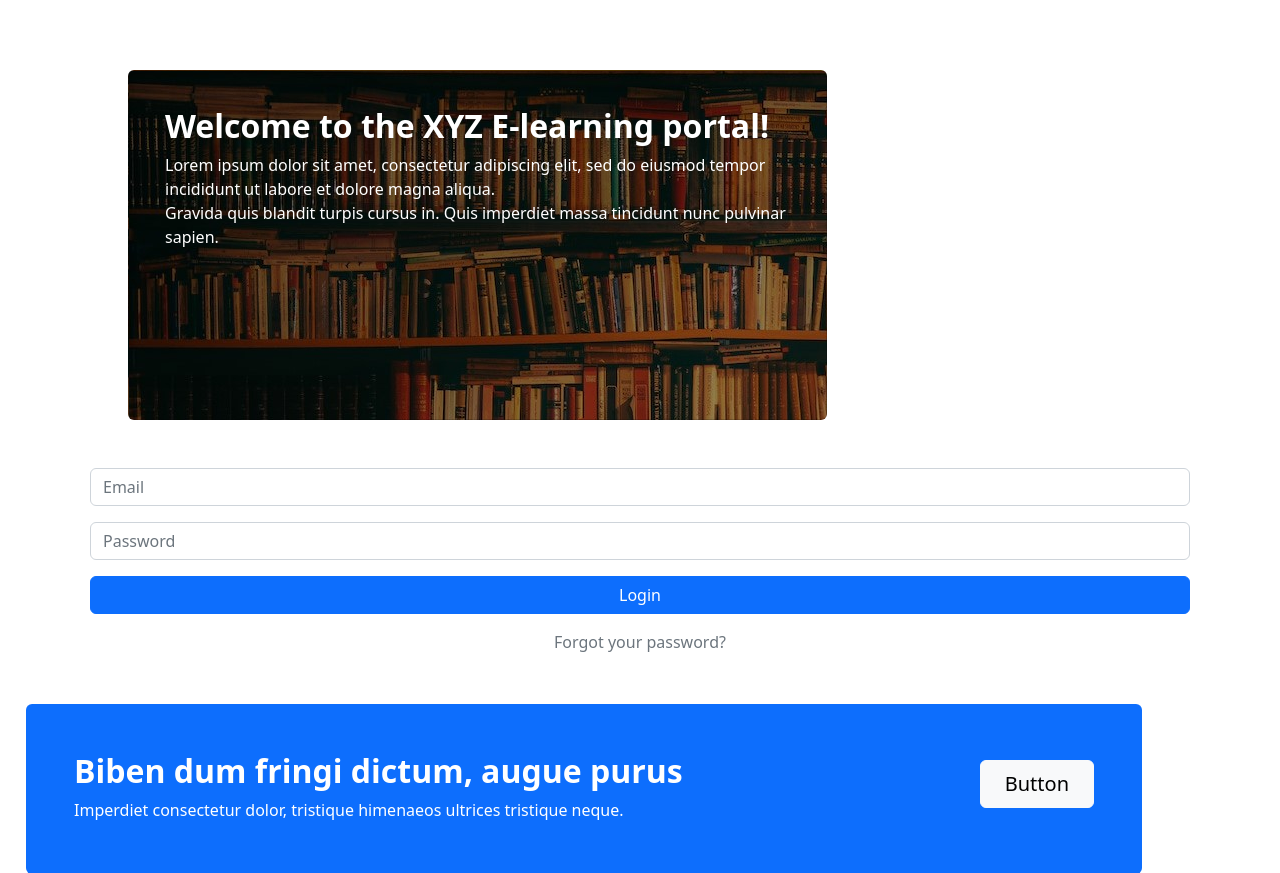
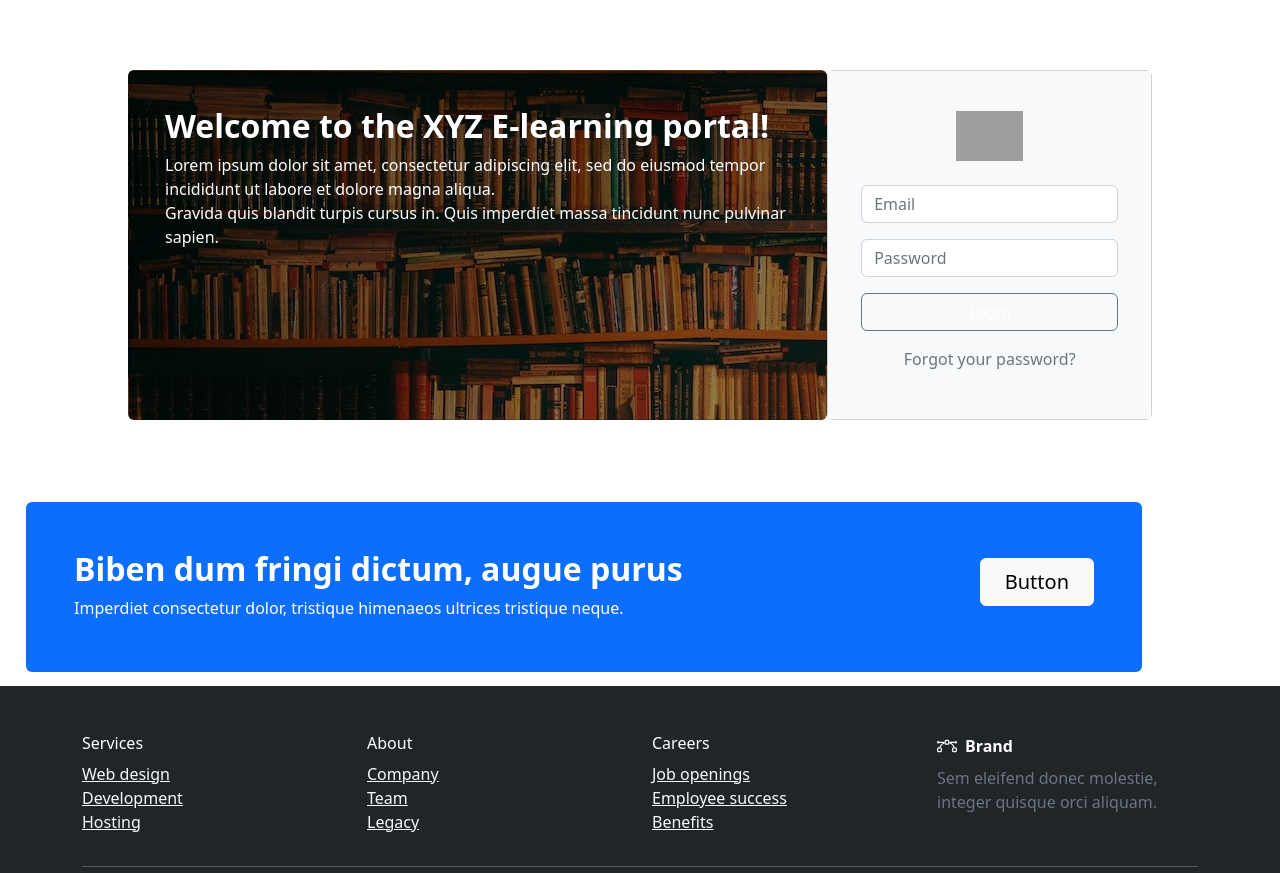
Before and after one commit to ivan-akos/e-learning-AFP2-23, a Django app: page / in a window 1280 px wide. Shown: the part 72-945 px from the top of the page. Run offline with Django 4.2, Linux system fonts and the light colour scheme; some libraries are stand-ins or nearby versions; grey boxes are pictures that could not be loaded.

Commit message:
home: login form

```diff
--- a/src/django/elearning_app/templates/home.html
+++ b/src/django/elearning_app/templates/home.html
@@ -18,10 +18,17 @@
                 </div>
             </div>
         </div>
+        <div class="col-md-4" style="padding: 0px">
+            <div class="card mb-5" style="height: 350px;
+                                          margin: 50px 50px 50px 0px;">
+                <div class="card-body d-flex flex-column align-items-center bg-light">
+                    <div class="bs-icon-xl bs-icon-circle bs-icon-primary bs-icon my-4">
+                        <img src="../static/img/open-book-svgrepo-com.svg" style="height: 50px"/>
+                    </div>
                     <form class="text-center" method="post">
                         <div class="mb-3"><input class="form-control" type="email" name="email" placeholder="Email"></div>
                         <div class="mb-3"><input class="form-control" type="password" name="password" placeholder="Password"></div>
-                        <div class="mb-3"><button class="btn btn-primary d-block w-100" type="submit">Login</button></div>
+                        <div class="mb-3"><button class="btn btn-secondary d-block w-100" style="background-color: var(--custom-secondary-color);" type="submit">Login</button></div>
                         <p class="text-muted">Forgot your password?</p>
                     </form>
                 </div>
```
